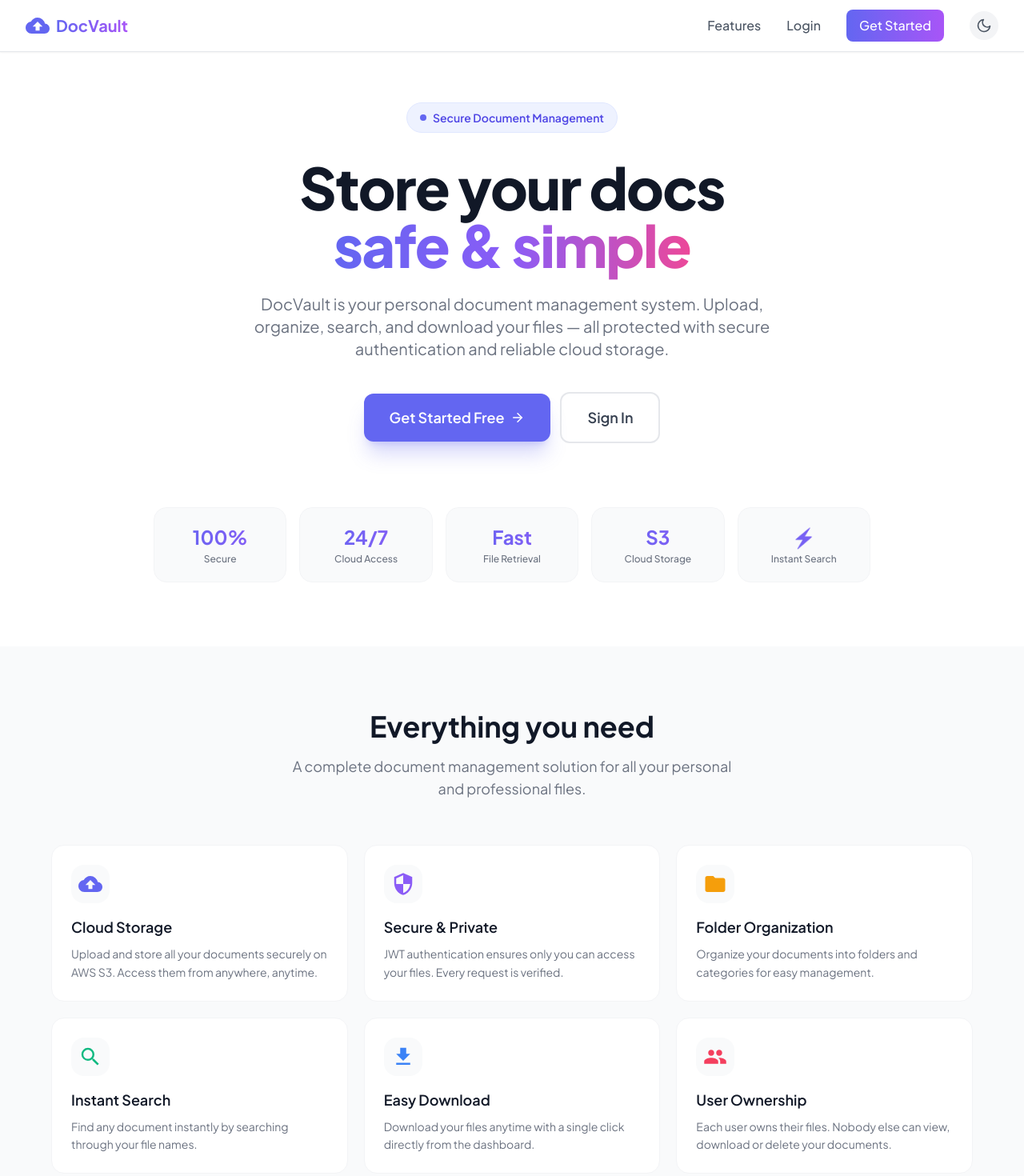
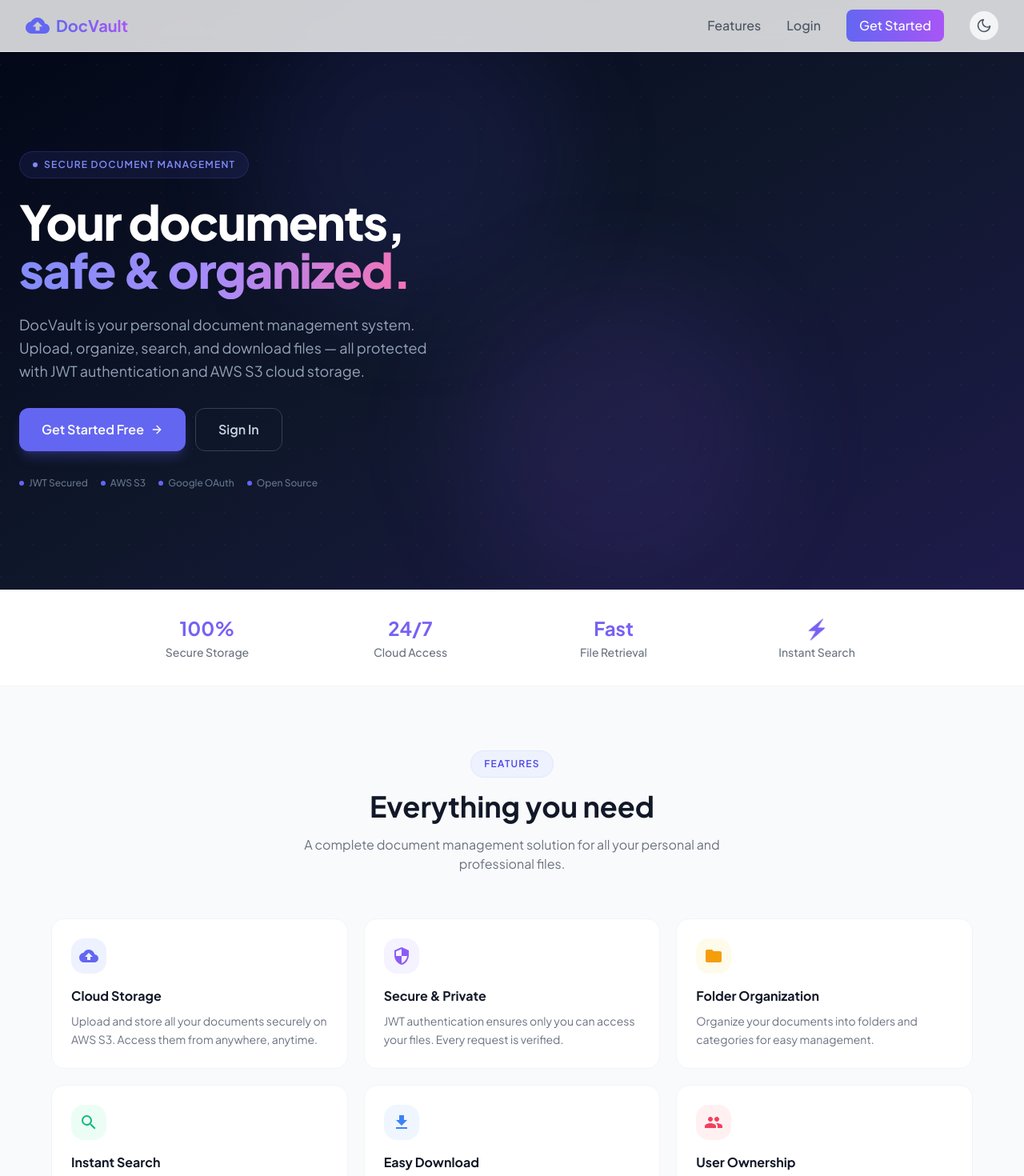
Before and after one commit to harshjha987/docvault-frontend, a React (Vite) app: page / in a window 1280 px wide. Shown: the top 1470 px of the page at 80% size. Built offline with nearby package versions, Linux system fonts and the light colour scheme.

Commit message:
feat: redesign landing page hero with mock dashboard and improved UI

```diff
--- a/src/pages/Landing.jsx
+++ b/src/pages/Landing.jsx
@@ -6,17 +6,91 @@
 import {
   MdCloudUpload, MdSecurity, MdFolder,
   MdSearch, MdDownload, MdPeople,
+  MdInsertDriveFile, MdShare,
 } from 'react-icons/md';
+import {
+  BsFileEarmarkPdf, BsFileEarmarkImage,
+  BsFileEarmarkWord, BsFileEarmarkZip,
+} from 'react-icons/bs';
 import { FiArrowRight } from 'react-icons/fi';
 
 const features = [
-  { icon: <MdCloudUpload className="text-3xl text-primary-500" />,  title: 'Cloud Storage',      description: 'Upload and store all your documents securely on AWS S3. Access them from anywhere, anytime.' },
-  { icon: <MdSecurity className="text-3xl text-violet-500" />,      title: 'Secure & Private',   description: 'JWT authentication ensures only you can access your files. Every request is verified.' },
-  { icon: <MdFolder className="text-3xl text-amber-500" />,         title: 'Folder Organization',description: 'Organize your documents into folders and categories for easy management.' },
-  { icon: <MdSearch className="text-3xl text-emerald-500" />,       title: 'Instant Search',     description: 'Find any document instantly by searching through your file names.' },
-  { icon: <MdDownload className="text-3xl text-blue-500" />,        title: 'Easy Download',      description: 'Download your files anytime with a single click directly from the dashboard.' },
-  { icon: <MdPeople className="text-3xl text-rose-500" />,          title: 'User Ownership',     description: 'Each user owns their files. Nobody else can view, download or delete your documents.' },
+  { icon: <MdCloudUpload className="text-2xl text-primary-500" />,  bg: 'bg-primary-50 dark:bg-primary-500/10', title: 'Cloud Storage',       description: 'Upload and store all your documents securely on AWS S3. Access them from anywhere, anytime.' },
+  { icon: <MdSecurity className="text-2xl text-violet-500" />,      bg: 'bg-violet-50 dark:bg-violet-500/10',   title: 'Secure & Private',    description: 'JWT authentication ensures only you can access your files. Every request is verified.' },
+  { icon: <MdFolder className="text-2xl text-amber-500" />,         bg: 'bg-amber-50 dark:bg-amber-500/10',     title: 'Folder Organization', description: 'Organize your documents into folders and categories for easy management.' },
+  { icon: <MdSearch className="text-2xl text-emerald-500" />,       bg: 'bg-emerald-50 dark:bg-emerald-500/10', title: 'Instant Search',      description: 'Find any document instantly by searching through your file names.' },
+  { icon: <MdDownload className="text-2xl text-blue-500" />,        bg: 'bg-blue-50 dark:bg-blue-500/10',       title: 'Easy Download',       description: 'Download your files anytime with a single click directly from the dashboard.' },
+  { icon: <MdPeople className="text-2xl text-rose-500" />,          bg: 'bg-rose-50 dark:bg-rose-500/10',       title: 'User Ownership',      description: 'Each user owns their files. Nobody else can view, download or delete your documents.' },
 ];
+
+const mockFiles = [
+  { icon: <BsFileEarmarkPdf className="text-red-500" />,   name: 'Project Report.pdf',    size: '2.4 MB' },
+  { icon: <BsFileEarmarkImage className="text-blue-400" />, name: 'Design Assets.png',    size: '4.1 MB' },
+  { icon: <BsFileEarmarkWord className="text-blue-600" />,  name: 'Meeting Notes.docx',   size: '340 KB' },
+  { icon: <BsFileEarmarkZip className="text-yellow-500" />, name: 'Source Code.zip',      size: '8.2 MB' },
+];
+
+function MockDashboard() {
+  return (
+    <div className="relative w-full max-w-lg mx-auto">
+      {/* Glow */}
+      <div className="absolute inset-0 bg-primary-500/20 blur-3xl rounded-3xl" />
+
+      <div className="relative bg-slate-900/90 backdrop-blur-sm border border-slate-700/50 rounded-2xl overflow-hidden shadow-2xl">
+        {/* Top bar */}
+        <div className="flex items-center gap-1.5 px-4 py-3 border-b border-slate-700/50 bg-slate-800/50">
+          <div className="w-3 h-3 rounded-full bg-red-500/70" />
+          <div className="w-3 h-3 rounded-full bg-yellow-500/70" />
+          <div className="w-3 h-3 rounded-full bg-green-500/70" />
+          <span className="ml-3 text-xs text-slate-400 font-medium">DocVault — Dashboard</span>
+        </div>
+
+        <div className="p-4">
+          {/* Stats row */}
+          <div className="grid grid-cols-3 gap-3 mb-4">
+            {[
+              { label: 'Files',   value: '24', color: 'text-primary-400' },
+              { label: 'Storage', value: '1.2 GB', color: 'text-violet-400' },
+              { label: 'Folders', value: '6', color: 'text-amber-400' },
+            ].map(({ label, value, color }) => (
+              <div key={label} className="bg-slate-800/80 rounded-xl p-3 border border-slate-700/50">
+                <p className={`text-base font-bold ${color}`}>{value}</p>
+                <p className="text-xs text-slate-500 mt-0.5">{label}</p>
+              </div>
+            ))}
+          </div>
+
+          {/* Search bar */}
+          <div className="flex items-center gap-2 bg-slate-800/80 border border-slate-700/50 rounded-xl px-3 py-2 mb-4">
+            <MdSearch className="text-slate-500 text-base shrink-0" />
+            <span className="text-xs text-slate-500">Search files...</span>
+          </div>
+
+          {/* File list */}
+          <div className="space-y-2">
+            {mockFiles.map((file, i) => (
+              <div key={i} className="flex items-center gap-3 bg-slate-800/60 border border-slate-700/40 rounded-xl px-3 py-2.5 hover:border-primary-500/30 transition">
+                <div className="text-lg shrink-0">{file.icon}</div>
+                <div className="flex-1 min-w-0">
+                  <p className="text-xs font-medium text-slate-200 truncate">{file.name}</p>
+                  <p className="text-xs text-slate-500">{file.size}</p>
+                </div>
+                <div className="flex items-center gap-1.5 shrink-0">
+                  <div className="w-6 h-6 bg-slate-700/80 rounded-lg flex items-center justify-center">
+                    <MdShare className="text-slate-400 text-xs" />
+                  </div>
+                  <div className="w-6 h-6 bg-primary-500/20 rounded-lg flex items-center justify-center">
+                    <MdDownload className="text-primary-400 text-xs" />
+                  </div>
+                </div>
+              </div>
+            ))}
+          </div>
+        </div>
+      </div>
+    </div>
+  );
+}
 
 export default function Landing() {
   const { token } = useAuth();
@@ -25,72 +99,95 @@
     <div className="min-h-screen bg-white dark:bg-slate-950 transition-colors duration-300">
       <Navbar />
 
-      {/* Hero */}
-      <section className="pt-28 sm:pt-32 pb-20 px-4">
-        <div className="max-w-4xl mx-auto text-center">
-          <div className="animate-fadeInUp inline-flex items-center gap-2 bg-primary-50 dark:bg-primary-500/10 border border-primary-100 dark:border-primary-500/20 text-primary-600 dark:text-primary-400 px-4 py-2 rounded-full text-sm font-semibold mb-8">
-            <span className="w-2 h-2 bg-primary-500 rounded-full animate-pulse" />
+      {/* Hero — dark gradient */}
+      <section className="relative bg-gradient-to-br from-slate-950 via-slate-900 to-indigo-950 overflow-hidden pt-16">
+        {/* Background decorations */}
+        <div className="absolute inset-0 pointer-events-none">
+          <div className="absolute top-0 left-1/4 w-96 h-96 bg-primary-500/10 rounded-full blur-3xl" />
+          <div className="absolute bottom-0 right-1/4 w-96 h-96 bg-violet-500/10 rounded-full blur-3xl" />
+          <div className="absolute inset-0" style={{ backgroundImage: 'radial-gradient(circle at 1px 1px, rgba(255,255,255,0.03) 1px, transparent 0)', backgroundSize: '40px 40px' }} />
+        </div>
+
+        <div className="relative max-w-7xl mx-auto px-4 sm:px-6 py-20 sm:py-28">
+          <div className="grid grid-cols-1 lg:grid-cols-2 gap-12 lg:gap-16 items-center">
+            {/* Left — text */}
+            <div>
+              <div className="animate-fadeInUp inline-flex items-center gap-2 bg-primary-500/10 border border-primary-500/20 text-primary-400 px-4 py-2 rounded-full text-xs font-semibold mb-6 uppercase tracking-widest">
+                <span className="w-1.5 h-1.5 bg-primary-400 rounded-full animate-pulse" />
                 Secure Document Management
               </div>
 
-          <h1 className="animate-fadeInUp text-4xl sm:text-5xl md:text-6xl lg:text-7xl font-extrabold mb-6 leading-[1.1] tracking-tight">
-            <span className="text-gray-900 dark:text-white">Store your docs</span>
+              <h1 className="animate-fadeInUp text-4xl sm:text-5xl lg:text-6xl font-extrabold text-white mb-6 leading-[1.1] tracking-tight">
+                Your documents,
                 <br />
-            <span className="bg-gradient-to-r from-primary-500 via-violet-500 to-pink-500 bg-clip-text text-transparent">
-              safe &amp; simple
+                <span className="bg-gradient-to-r from-primary-400 via-violet-400 to-pink-400 bg-clip-text text-transparent">
+                  safe &amp; organized.
                 </span>
               </h1>
 
-          <p className="animate-fadeInUp text-lg sm:text-xl text-gray-500 dark:text-slate-400 mb-10 max-w-2xl mx-auto leading-relaxed">
-            DocVault is your personal document management system. Upload, organize, search, and download your files — all protected with secure authentication and reliable cloud storage.
+              <p className="animate-fadeInUp text-slate-400 text-lg mb-8 leading-relaxed max-w-lg">
+                DocVault is your personal document management system. Upload, organize, search, and download files — all protected with JWT authentication and AWS S3 cloud storage.
               </p>
 
-          <div className="flex flex-col sm:flex-row gap-3 justify-center items-center">
+              <div className="animate-fadeInUp flex flex-col sm:flex-row gap-3">
                 {token ? (
                   <Link
                     to="/dashboard"
-                className="flex items-center gap-2 bg-primary-500 hover:bg-primary-600 text-white px-8 py-4 rounded-xl font-semibold text-lg transition shadow-xl shadow-primary-500/25"
+                    className="flex items-center justify-center gap-2 bg-primary-500 hover:bg-primary-600 text-white px-7 py-3.5 rounded-xl font-semibold transition shadow-lg shadow-primary-500/25"
                   >
-                Go to Dashboard
-                <FiArrowRight />
+                    Go to Dashboard <FiArrowRight />
                   </Link>
                 ) : (
                   <>
                     <Link
                       to="/register"
-                  className="flex items-center gap-2 bg-primary-500 hover:bg-primary-600 text-white px-8 py-4 rounded-xl font-semibold text-lg transition shadow-xl shadow-primary-500/25"
+                      className="flex items-center justify-center gap-2 bg-primary-500 hover:bg-primary-600 text-white px-7 py-3.5 rounded-xl font-semibold transition shadow-lg shadow-primary-500/25"
                     >
-                  Get Started Free
-                  <FiArrowRight />
+                      Get Started Free <FiArrowRight />
                     </Link>
                     <Link
                       to="/login"
-                  className="flex items-center gap-2 border-2 border-gray-200 dark:border-slate-700 text-gray-700 dark:text-slate-300 px-8 py-4 rounded-xl font-semibold text-lg hover:border-primary-400 dark:hover:border-primary-500 transition"
+                      className="flex items-center justify-center gap-2 border border-slate-700 hover:border-slate-500 text-slate-300 hover:text-white px-7 py-3.5 rounded-xl font-semibold transition"
                     >
                       Sign In
                     </Link>
                   </>
                 )}
               </div>
+
+              {/* Trust badges */}
+              <div className="animate-fadeInUp flex flex-wrap gap-4 mt-8">
+                {['JWT Secured', 'AWS S3', 'Google OAuth', 'Open Source'].map((badge) => (
+                  <span key={badge} className="flex items-center gap-1.5 text-xs text-slate-500 font-medium">
+                    <span className="w-1.5 h-1.5 bg-primary-500 rounded-full" />
+                    {badge}
+                  </span>
+                ))}
+              </div>
             </div>
 
-        {/* Stats */}
-        <div className="max-w-4xl mx-auto mt-20 grid grid-cols-2 sm:grid-cols-3 md:grid-cols-5 gap-4">
+            {/* Right — mock dashboard */}
+            <div className="animate-fadeInUp delay-300 hidden lg:block">
+              <MockDashboard />
+            </div>
+          </div>
+        </div>
+      </section>
+
+      {/* Stats strip */}
+      <section className="bg-white dark:bg-slate-900 border-b border-gray-100 dark:border-slate-800">
+        <div className="max-w-5xl mx-auto px-4 py-8 grid grid-cols-2 sm:grid-cols-4 gap-6 text-center">
           {[
-            { number: '100%', label: 'Secure'         },
-            { number: '24/7', label: 'Cloud Access'   },
-            { number: 'Fast', label: 'File Retrieval' },
-            { number: 'S3',   label: 'Cloud Storage'  },
-            { number: '⚡',   label: 'Instant Search' },
+            { number: '100%', label: 'Secure Storage'  },
+            { number: '24/7', label: 'Cloud Access'    },
+            { number: 'Fast', label: 'File Retrieval'  },
+            { number: '⚡',   label: 'Instant Search'  },
           ].map((stat, i) => (
-            <div
-              key={i}
-              className={`animate-fadeInUp delay-${(i + 1) * 100} text-center p-5 rounded-2xl bg-gray-50 dark:bg-slate-900 border border-gray-100 dark:border-slate-800`}
-            >
+            <div key={i}>
               <div className="text-2xl font-bold bg-gradient-to-r from-primary-500 to-violet-500 bg-clip-text text-transparent">
                 {stat.number}
               </div>
-              <div className="text-gray-500 dark:text-slate-400 text-xs mt-1 font-medium">{stat.label}</div>
+              <div className="text-sm text-gray-500 dark:text-slate-400 mt-1 font-medium">{stat.label}</div>
             </div>
           ))}
         </div>
@@ -100,10 +197,13 @@
       <section id="features" className="py-20 px-4 bg-gray-50 dark:bg-slate-900">
         <div className="max-w-6xl mx-auto">
           <div className="text-center mb-14">
+            <div className="inline-flex items-center gap-2 bg-primary-50 dark:bg-primary-500/10 border border-primary-100 dark:border-primary-500/20 text-primary-600 dark:text-primary-400 px-4 py-2 rounded-full text-xs font-semibold mb-4 uppercase tracking-widest">
+              Features
+            </div>
             <h2 className="text-3xl sm:text-4xl font-bold text-gray-900 dark:text-white mb-4">
               Everything you need
             </h2>
-            <p className="text-gray-500 dark:text-slate-400 text-lg max-w-xl mx-auto">
+            <p className="text-gray-500 dark:text-slate-400 max-w-xl mx-auto">
               A complete document management solution for all your personal and professional files.
             </p>
           </div>
@@ -112,12 +212,12 @@
             {features.map((feature, i) => (
               <div
                 key={i}
-                className="p-6 rounded-2xl bg-white dark:bg-slate-800 border border-gray-100 dark:border-slate-700 hover:shadow-lg hover:-translate-y-0.5 transition-all duration-200"
+                className="p-6 rounded-2xl bg-white dark:bg-slate-800 border border-gray-100 dark:border-slate-700 hover:shadow-lg hover:-translate-y-1 transition-all duration-200 group"
               >
-                <div className="w-12 h-12 bg-gray-50 dark:bg-slate-700 rounded-2xl flex items-center justify-center mb-4">
+                <div className={`w-11 h-11 ${feature.bg} rounded-2xl flex items-center justify-center mb-4 group-hover:scale-110 transition-transform duration-200`}>
                   {feature.icon}
                 </div>
-                <h3 className="text-lg font-semibold text-gray-900 dark:text-white mb-2">{feature.title}</h3>
+                <h3 className="text-base font-bold text-gray-900 dark:text-white mb-2">{feature.title}</h3>
                 <p className="text-gray-500 dark:text-slate-400 text-sm leading-relaxed">{feature.description}</p>
               </div>
             ))}
@@ -127,20 +227,23 @@
 
       {/* CTA */}
       {!token && (
-        <section className="py-20 px-4">
-          <div className="max-w-2xl mx-auto text-center">
-            <h2 className="text-3xl sm:text-4xl font-bold text-gray-900 dark:text-white mb-4">
+        <section className="relative py-20 px-4 bg-gradient-to-br from-slate-950 via-slate-900 to-indigo-950 overflow-hidden">
+          <div className="absolute inset-0 pointer-events-none">
+            <div className="absolute top-0 right-0 w-96 h-96 bg-primary-500/10 rounded-full blur-3xl" />
+            <div className="absolute bottom-0 left-0 w-96 h-96 bg-violet-500/10 rounded-full blur-3xl" />
+          </div>
+          <div className="relative max-w-2xl mx-auto text-center">
+            <h2 className="text-3xl sm:text-4xl font-bold text-white mb-4">
               Ready to get started?
             </h2>
-            <p className="text-gray-500 dark:text-slate-400 text-lg mb-8">
-              Join and start managing your documents securely today.
+            <p className="text-slate-400 text-lg mb-8">
+              Join and start managing your documents securely today. Free forever.
             </p>
             <Link
               to="/register"
               className="inline-flex items-center gap-2 bg-primary-500 hover:bg-primary-600 text-white px-8 py-4 rounded-xl font-semibold text-lg transition shadow-xl shadow-primary-500/25"
             >
-              Create Free Account
-              <FiArrowRight />
+              Create Free Account <FiArrowRight />
             </Link>
           </div>
         </section>
```
Lines whose indentation alone changed are shown as unchanged.
